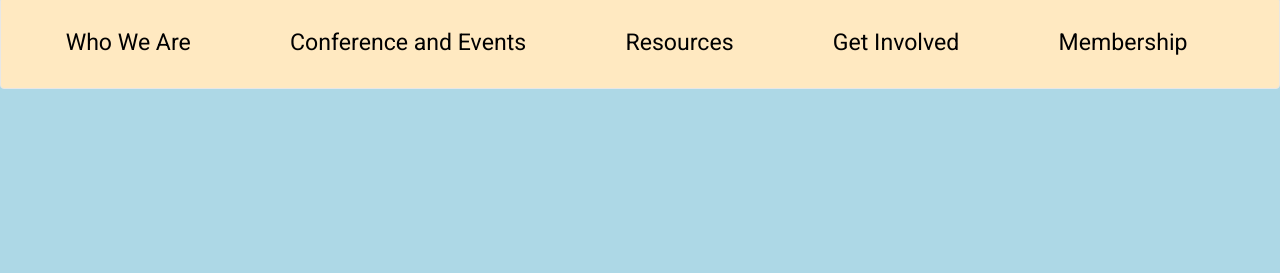
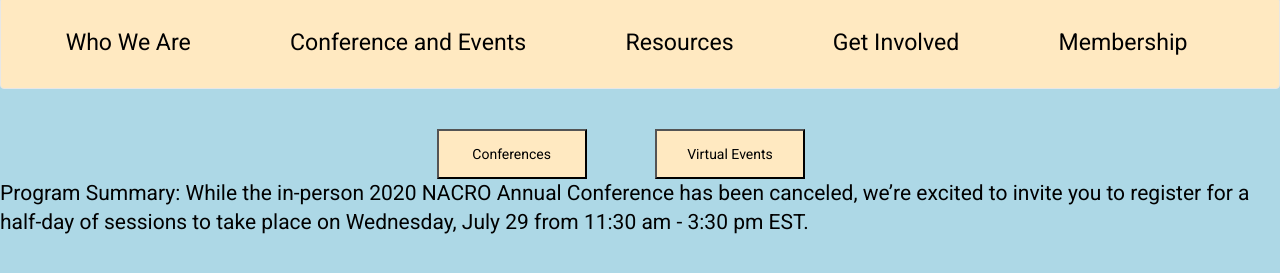
Before and after one commit to alaffont/Web-Design-Final-Project, a plain HTML site: page code/Conferences.html in a window 1280 px wide. Shown: the part 101-374 px from the top of the page. Drawn offline with nearby package versions, Linux system fonts and the light colour scheme.

Commit message:
bug fixing

```diff
--- a/code/Conferences.html
+++ b/code/Conferences.html
@@ -69,6 +69,24 @@
       </div>
       <br>
     </nav>
+    <br>
+    <!-- BUTTONS for other events -->
+    <div class = "row">
+      <div class = "col-sm-4"></div>
+      <div class = "col-sm-2">
+        <button class="other_buttons" type="button">Conferences</button>
+      </div>
+      <div class = "col-sm-2">
+        <button class="other_buttons" type="button">Virtual Events</button>
+      </div>
+      <div class = "col-sm-3"></div>
+
+      <!-- Text Region -->
+      <div class="col-md-12">
+        <p style = "color: black" class="lead"> Program Summary: While the in-person 2020 NACRO Annual Conference has been canceled, we’re excited to invite you to register for a half-day of sessions to take place on Wednesday, July 29 from 11:30 am - 3:30 pm EST. </p>
+        </p>
+      </div>
+
 
 
 
--- a/code/style.css
+++ b/code/style.css
@@ -13,6 +13,13 @@
   color: black;
   font-family: Roboto, Lato;
 }
+/* OTHER site */
+.other_buttons{
+  background-color: rgb(255, 233, 193);
+  width:150px;
+  height: 50px;
+}
+
 
 /* LOGO
 --------------------------------- */
@@ -29,6 +36,12 @@
   font-size: 165%;
   margin-left: 1.5em;
   margin-right: 1.5em;
+}
+
+.FR{
+  display: block;
+  margin-left: auto;
+  margin-right: auto;
 }
 
 /* VIDEO
```
Also changed, not shown: code/membership.html (+0 -2 lines).
